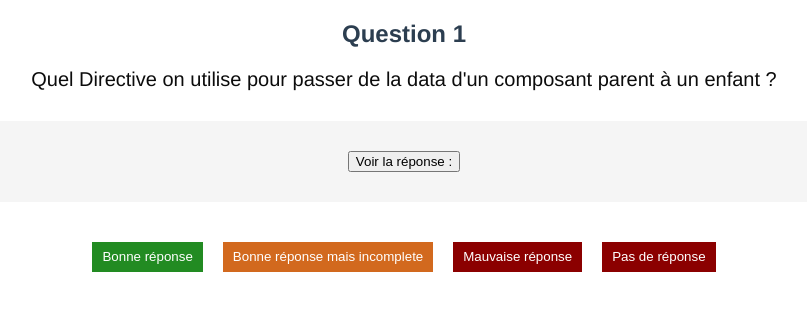
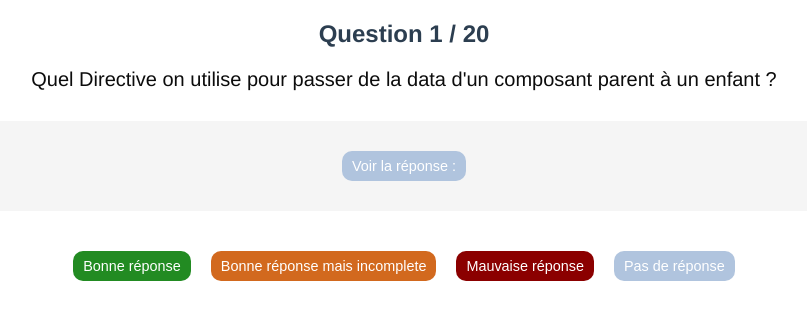
Before and after one commit to vZanchiV/test-angular-hero, a Vue app: page /questions/1 in a window 1280 px wide. Shown: the top 320 px of the page, without its empty margins (236-1043 px from the left). Built offline with nearby package versions, Linux system fonts and the light colour scheme.

Commit message:
CSS plus correction lien

```diff
--- a/src/App.vue
+++ b/src/App.vue
@@ -1,6 +1,6 @@
 <template>
   <div id="app">
-    <router-view :key="$route.fullPath"/>
+    <router-view :key="$route.fullPath" />
   </div>
 </template>
 
--- a/src/assets/scss/_global.scss
+++ b/src/assets/scss/_global.scss
@@ -1,52 +1,73 @@
 .ask {
-    font-size:20px;
+  font-size: 20px;
   margin: 10px;
   color: #0c0c0c;
 }
 
 .res {
   background: #F5F5F5;
-    font-size:20px;
+  font-size: 20px;
   margin: 30px 0;
   color: #0c0c0c;
   padding: 20px;
+
   button {
-        margin:10px 0;
+    margin: 10px 0;
   }
 }
 
 ul {
   li {
     list-style-type: none;
+    text-align: left;
   }
 }
 
 .btn {
+  border-radius: 10px;
   padding: 0 10px;
   margin: 10px;
   background: #0c0c0c;
-    color:#fff;
-    height:30px;
-    line-height:30px;
-    border:none;
+  color: #fff;
+  height: 30px;
+  line-height: 30px;
+  border: none;
+  cursor: pointer;
+  font-size: .90rem;
+
   &--great {
     background-color: forestgreen
   }
+
   &--medium {
     background-color: chocolate
   }
+
   &--bad {
     background-color: darkred;
   }
+
+  &--none {
+    background-color: lightsteelblue;
+  }
+
+  &--response {
+    background-color: lightsteelblue;
+  }
+
   &.disabled {
     background-color: grey;
   }
 }
 
+.response-multi {
+  padding-left: 35%;
+}
+
 .hightLight {
-    color:crimson;
+  color: crimson;
 }
 
 .wrapperScore {
-    margin:20px;
+  margin: 20px;
 }
--- a/src/components/Reponse.vue
+++ b/src/components/Reponse.vue
@@ -1,6 +1,6 @@
 <template>
   <div class="res">
-    <button @click="toggle">
+    <button @click="toggle" class="btn btn--response">
       Voir la réponse :
     </button>
     <div
--- a/src/components/Score.vue
+++ b/src/components/Score.vue
@@ -27,7 +27,7 @@
     <button
       :disabled="stateRes"
       :class="{ disabled: stateRes }"
-      class="btn btn--bad"
+      class="btn btn--none"
       @click="updateScoreNoRes(1)"
     >
       Pas de réponse
@@ -48,7 +48,7 @@ export default {
             'upgrateScore',
             'upgrateNbBadRes',
             'upgrateNbNoRes',
-          'nextQuestion'
+            'nextQuestion'
         ]),
         updateScore(value) {
             this.upgrateScore(value)
--- a/src/data/Question.json
+++ b/src/data/Question.json
@@ -79,10 +79,13 @@
   },
   {
     "ask": {
-      "libelle": "Quel sont les 2 manières de gérer les formulaire ?"
+      "libelle": "Quels sont les 2 manières de gérer les formulaires ?"
     },
     "res": {
-      "libelle": "Piloté par le template et Piloté par le code"
+      "libelle": [
+        "Piloté par le template",
+        "Piloté par le code"
+      ]
     }
   },
   {
--- a/src/views/Questionaire.vue
+++ b/src/views/Questionaire.vue
@@ -1,6 +1,6 @@
 <template>
   <div>
-    <h2>Question {{ numero }}</h2>
+    <h2>Question {{ numero }} / {{ nombreQuestion }}</h2>
     <ask
       :question="questionnaire.ask"
     />
@@ -10,7 +10,7 @@
       v-if="isShow"
       style="text-align:center;"
     >
-      <router-link :to="link" >
+      <router-link :to="link">
         {{ message }}
       </router-link>
     </div>
@@ -32,15 +32,16 @@
       return {
         isShow: false,
         questionnaire: this.$store.getters.getQuestion,
-        numero: this.$store.getters.getNumQuestion
+        numero: this.$store.getters.getNumQuestion,
+        nombreQuestion: this.$store.getters.numberQuestion
       }
     },
     computed: {
       link () {
-        return this.$store.getters.numberQuestion === this.numero ? '/resultat' : `/questions/${this.numero + 1}`
+        return this.isLastQuestion() ? '/resultat' : `/questions/${this.numero + 1}`
       },
       message() {
-        return this.$store.getters.numberQuestion === this.numero ? 'Resultat' : 'Question suivante'
+        return this.isLastQuestion() ? 'Resultat' : 'Question suivante'
       }
     },
     mounted () {
@@ -49,6 +50,9 @@
     methods: {
       resultat () {
         this.isShow = true;
+      },
+      isLastQuestion () {
+        return this.nombreQuestion === this.numero
       }
     }
   }
```
Lines whose indentation alone changed are shown as unchanged.
